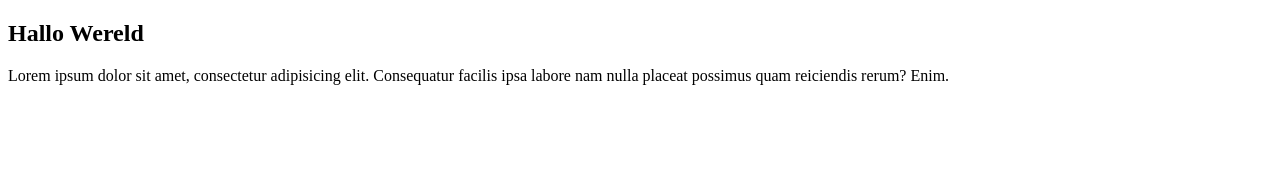
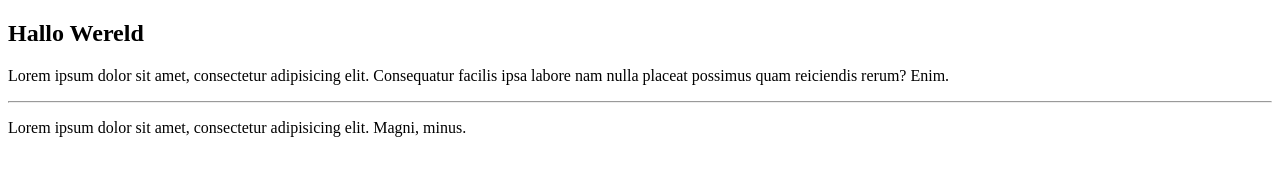
Before and after one commit to smolmies/git-workshop-demo, a plain HTML site: page index.html in a window 1280 px wide. Drawn offline with Linux system fonts and the light colour scheme.

Commit message:
horizontal line

```diff
--- a/index.html
+++ b/index.html
@@ -9,5 +9,7 @@
     <p>Lorem ipsum dolor sit amet, consectetur adipisicing elit.
         Consequatur facilis ipsa labore nam nulla placeat possimus
         quam reiciendis rerum? Enim. </p>
+    <hr>
+    <p> Lorem ipsum dolor sit amet, consectetur adipisicing elit. Magni, minus.</p>
 </body>
 </html>
```
